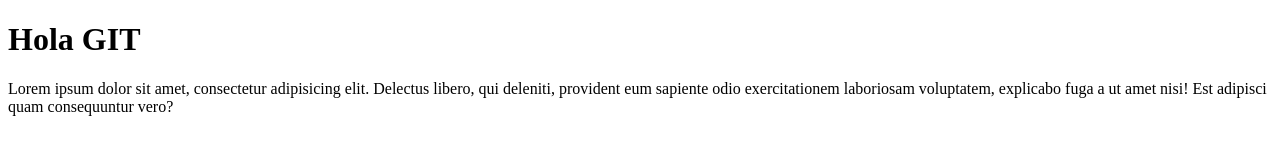
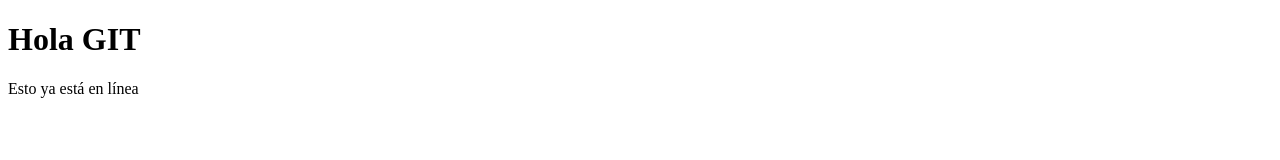
Before and after one commit to hectorip/PrimerRepositorio, a plain HTML site: page index.html in a window 1280 px wide. Drawn offline with Linux system fonts and the light colour scheme.

Commit message:
Nuevo contenido

```diff
--- a/index.html
+++ b/index.html
@@ -5,7 +5,7 @@
   <title>Hola GIT</title>
 </head>
 <body>
-  <h1> Hola GIT</h1>
-  Lorem ipsum dolor sit amet, consectetur adipisicing elit. Delectus libero, qui deleniti, provident eum sapiente odio exercitationem laboriosam voluptatem, explicabo fuga a ut amet nisi! Est adipisci quam consequuntur vero?
+  <h1> Hola GIT </h1>
+  Esto ya está en línea
 </body>
 </html>
```
